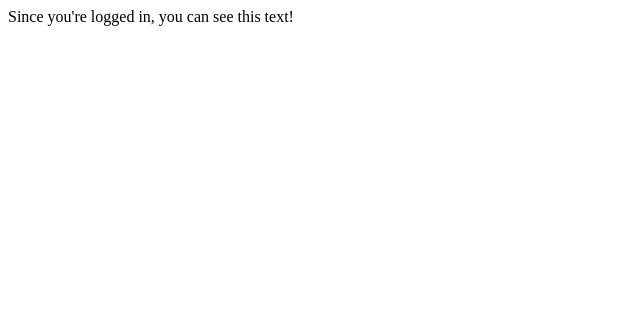
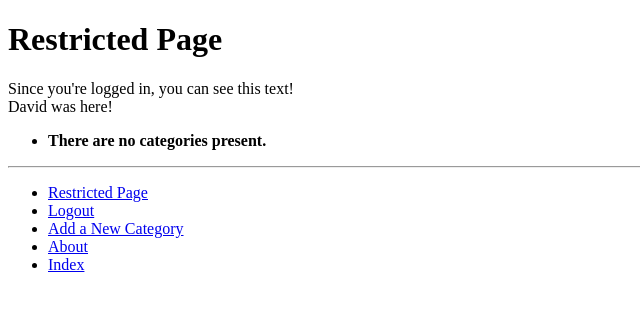
Before and after one commit to Frazz3l/tango_with_django_project, a Django app: page /rango/restricted/ in a window 1280 px wide. Shown: the top 311 px of the page, without its empty margins (0-640 px from the left). Run offline with Django 3.2, Linux system fonts and the light colour scheme; the visitor is signed in with stand-in values (Sample User, id 1); data that the repository does not hold is empty.

Commit message:
tidied up imports and views.py to use restricted.html, also changed hyperlinks in base.html

```diff
--- a/rango/views.py
+++ b/rango/views.py
@@ -1,20 +1,10 @@
-from django.shortcuts import render
-from django.http import HttpResponse
-from rango.models import Category
-from rango.models import Page
-from rango.forms import CategoryForm
-from django.shortcuts import redirect
-from django.urls import reverse
-from rango.forms import PageForm
-from rango.forms import UserForm, UserProfileForm
-
-from django.contrib.auth import authenticate, login
+from django.shortcuts import render, redirect
 from django.http import HttpResponse
 from django.urls import reverse
-from django.shortcuts import redirect
-
+from django.contrib.auth import authenticate, login, logout
 from django.contrib.auth.decorators import login_required
-
+from rango.models import Category, Page
+from rango.forms import CategoryForm, PageForm, UserForm, UserProfileForm
 
 def index(request):
     category_list = Category.objects.order_by('-likes')[:5]
@@ -47,6 +37,7 @@ def show_category(request, category_name_slug):
 
     return render(request, 'rango/category.html', context=context_dict)
 
+@login_required
 def add_category(request):
     form = CategoryForm()
 
@@ -61,6 +52,7 @@ def add_category(request):
 
     return render(request, 'rango/add_category.html', {'form': form})
 
+@login_required
 def add_page(request, category_name_slug):
     try:
         category = Category.objects.get(slug=category_name_slug)
@@ -90,8 +82,6 @@ def add_page(request, category_name_slug):
     context_dict = {'form': form, 'category': category}
     return render(request, 'rango/add_page.html', context=context_dict)
 
-
-
 def register(request):
     registered = False
 
@@ -120,8 +110,6 @@ def register(request):
 
     return render(request, 'rango/register.html', context={'user_form': user_form, 'profile_form': profile_form, 'registered': registered})
 
-
-
 def user_login(request):
     if request.method == 'POST':
         username = request.POST.get('username')
@@ -141,7 +129,11 @@ def user_login(request):
     else:
         return render(request, 'rango/login.html')
 
+@login_required
+def restricted(request):
+    return render(request, 'rango/restricted.html')
 
 @login_required
-def restricted(request):
-    return HttpResponse("Since you're logged in, you can see this text!")
+def user_logout(request):
+    logout(request)
+    return redirect(reverse('rango:index'))
--- a/templates/rango/base.html
+++ b/templates/rango/base.html
@@ -25,11 +25,16 @@
         <hr />
         <div>
             <ul>
+            {% if user.is_authenticated %}
+                <li><a href="{% url 'rango:restricted' %}">Restricted Page</a></li>
+                <li><a href="{% url 'rango:logout' %}">Logout</a></li>
                 <li><a href="{% url 'rango:add_category' %}">Add a New Category</a></li>
+            {% else %}
+                <li><a href="{% url 'rango:register' %}">Sign Up</a></li>
+                <li><a href="{% url 'rango:login' %}">Login</a></li>
+            {% endif %}
                 <li><a href="{% url 'rango:about' %}">About</a></li>
                 <li><a href="{% url 'rango:index' %}">Index</a></li>
-				<li><a href="{% url 'rango:register' %}">Sign Up</a></li>
-				<li><a href="{% url 'rango:restricted' %}">Restricted Page</a></li>
             </ul>
         </div>
     </body>
--- /dev/null
+++ b/templates/rango/restricted.html
@@ -0,0 +1,12 @@
+{% extends 'rango/base.html' %}
+{% load staticfiles %}
+
+{% block title_block %}
+    Restricted Page
+{% endblock %}
+
+{% block body_block %}
+<h1>Restricted Page</h1>
+Since you're logged in, you can see this text!<br />
+David was here!
+{% endblock %}
```
